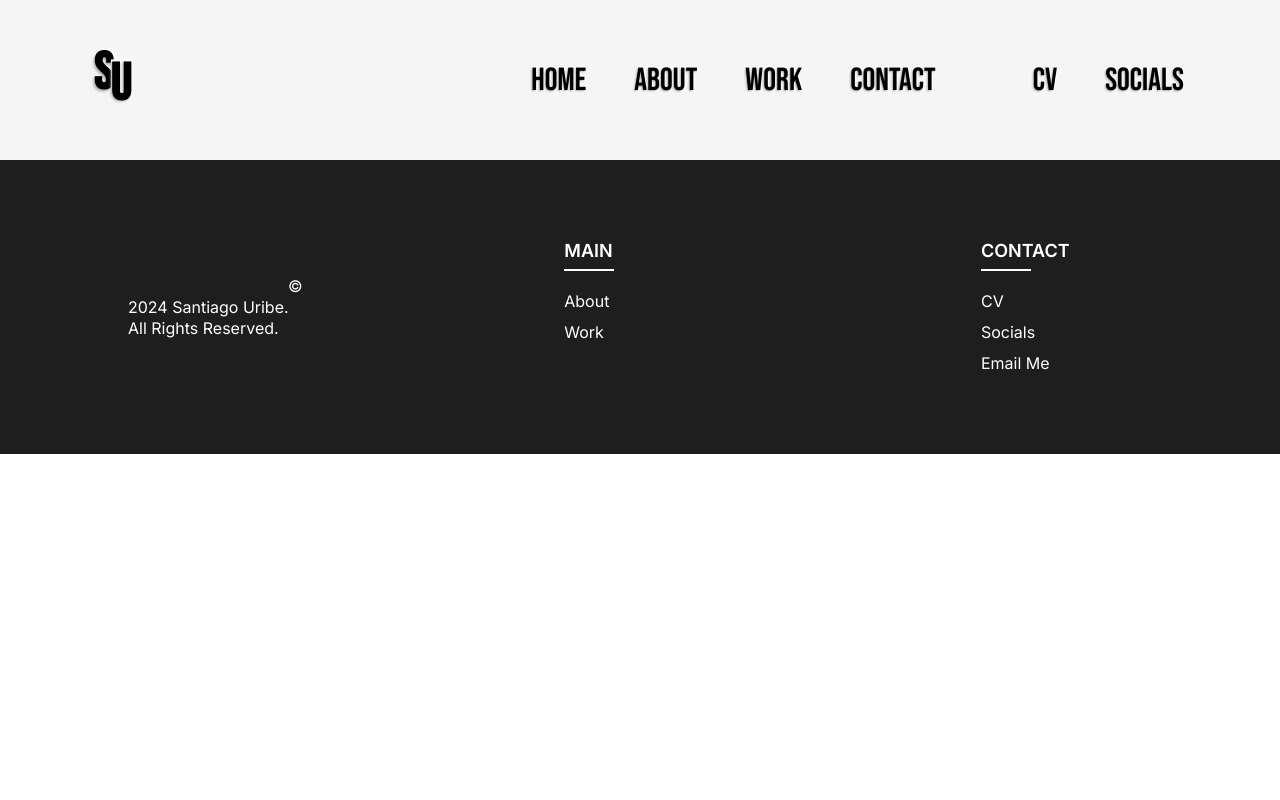
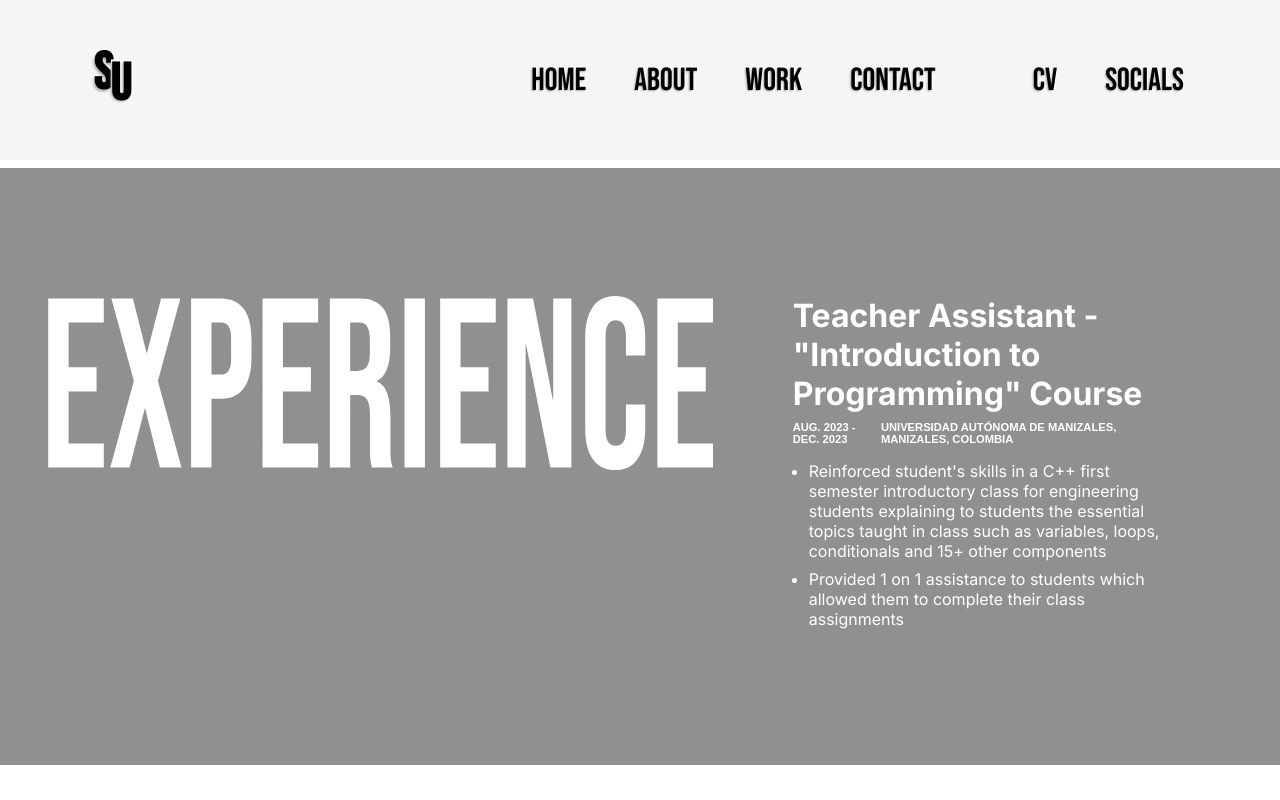
Before and after one commit to santi-ug/Portfolio, a plain HTML site: page pages/work.html in a window 1280 px wide. Shown: the top 800 px of the page. Drawn offline with nearby package versions, Linux system fonts and the light colour scheme; a web font is replaced by a local one.

Commit message:
Finished experience part of work tab

```diff
--- /dev/null
+++ b/css/sections/experience.css
@@ -0,0 +1,64 @@
+.experience {
+	margin-top: 168px;
+	background-color: #909090;
+	color: white;
+}
+
+.experience-container {
+	display: flex;
+	padding: 8rem 3rem;
+}
+
+.experience-container-left {
+	width: 80%;
+	margin-right: 5rem;
+}
+
+.experience-container-left img {
+	width: 100%;
+}
+
+.experience-container-right {
+	width: 50%;
+	display: flex;
+	flex-direction: column;
+	padding-right: 5rem;
+}
+
+.experience-container-right h2 {
+	font-family: var(--inter);
+	font-size: 2rem;
+	margin-bottom: 0.5rem;
+}
+
+.experience-container-right-title-info {
+	display: flex;
+	justify-content: space-between;
+}
+
+.experience-container-right-title-info h3 {
+	font-family: var(--montreal);
+	font-size: 0.7rem;
+	margin-bottom: 1rem;
+	font-weight: 900;
+	text-transform: uppercase;
+}
+
+.experience-container-right-title-info small {
+	font-family: var(--montreal);
+	font-size: 0.7rem;
+	margin-bottom: 1rem;
+	font-weight: 900;
+	text-transform: uppercase;
+}
+
+.experience-container-right ul {
+	transform: translateX(1rem);
+}
+
+.experience-container-right ul li {
+	font-family: var(--inter);
+	font-size: 1rem;
+	margin-bottom: 0.5rem;
+	font-weight: 400;
+}
--- a/css/style.css
+++ b/css/style.css
@@ -12,6 +12,8 @@
 @import url("./sections/contact.css");
 @import url("./sections/footer.css");
 @import url("./sections/about.css");
+@import url("./sections/experience.css");
+@import url("./sections/projects.css");
 
 @font-face {
 	font-family: "neue montreal";
--- a/pages/work.html
+++ b/pages/work.html
@@ -49,7 +49,34 @@
 			</div>
 		</section>
 
-		<section class="experience" id="work"></section>
+		<section class="experience" id="work">
+			<div class="experience-container">
+				<div class="experience-container-left">
+					<img src="../assets/EXPERIENCE.svg" alt="" />
+				</div>
+				<div class="experience-container-right">
+					<h2>Teacher Assistant - "Introduction to Programming" Course</h2>
+					<div class="experience-container-right-title-info">
+						<h3>AUG. 2023 - DEC. 2023</h3>
+						<small
+							>Universidad Autónoma de Manizales, Manizales, Colombia</small
+						>
+					</div>
+					<ul>
+						<li>
+							Reinforced student's skills in a C++ first semester introductory
+							class for engineering students explaining to students the
+							essential topics taught in class such as variables, loops,
+							conditionals and 15+ other components
+						</li>
+						<li>
+							Provided 1 on 1 assistance to students which allowed them to
+							complete their class assignments
+						</li>
+					</ul>
+				</div>
+			</div>
+		</section>
 		<section class="projects"></section>
 
 		<footer class="footer footer-abt">
```
Also changed, not shown: assets/EXPERIENCE.svg (added), assets/projects.svg (added), css/sections/projects.css (added).
